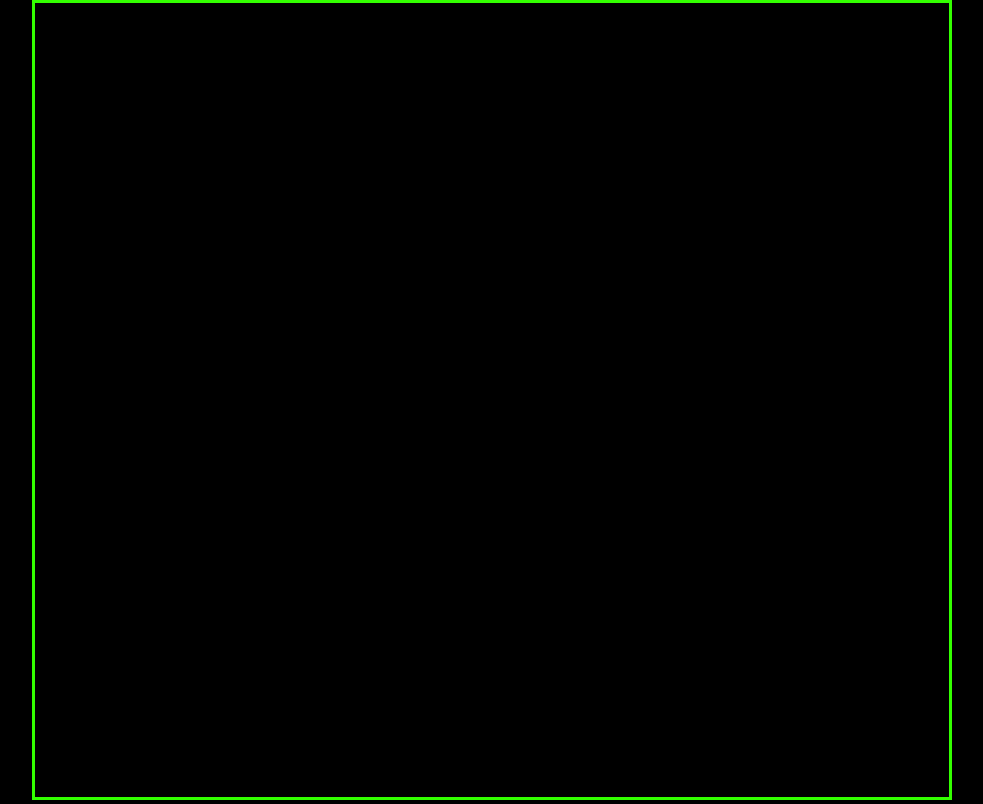
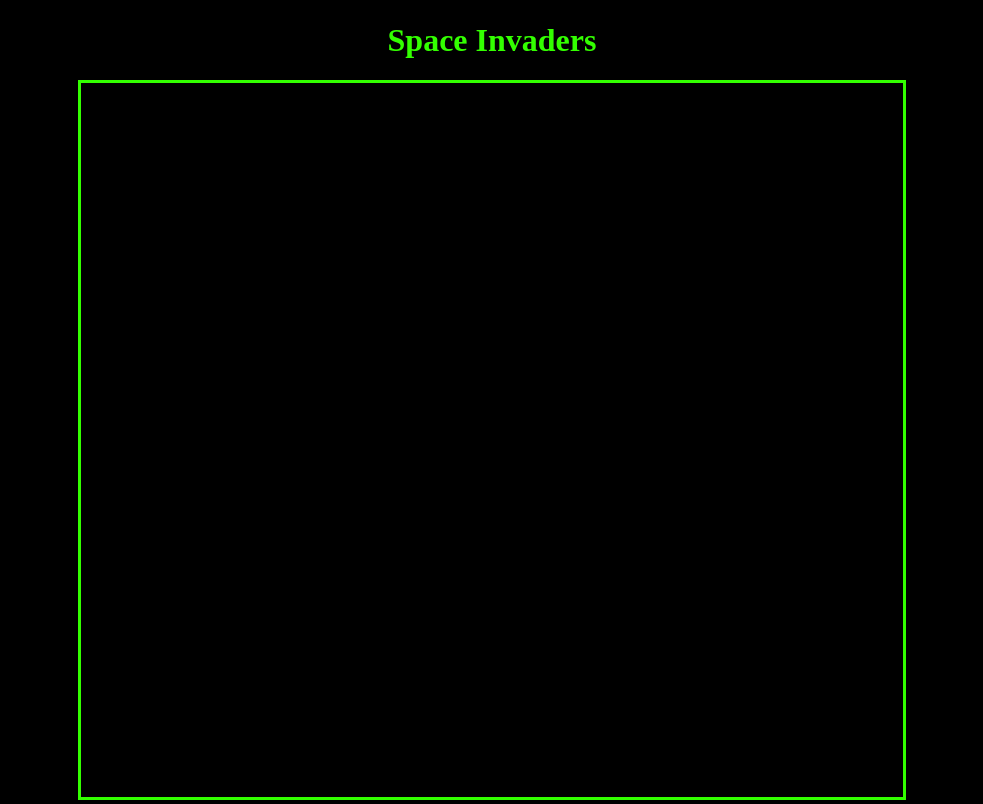
Before and after one commit to ryuhikari/space-invaders-js, a plain HTML site: page index.html in a window 1280 px wide. Shown: the whole page, without its empty margins (148-1131 px from the left). Drawn offline with Linux system fonts and the light colour scheme.

Commit message:
Adapt responsive behaviour to parent div

```diff
--- a/css/style.css
+++ b/css/style.css
@@ -2,13 +2,26 @@
     background-color: #000;
     margin: 0;
     overflow: hidden;
-    text-align: center;
+    height: 100vh;
+}
+
+.title-container {
+	height: 10%;
+	vertical-align: middle;
 }
 
 #game-title {
-    line-height: 10vh;
     margin: 0;
     color: #33FF00;
+    height: 100%;
+    display: flex;
+  	justify-content: center;
+  	align-items: center;
+}
+
+#canvas-container {
+	height: 90%;
+	text-align: center;
 }
 
 #canvas {
--- a/index.html
+++ b/index.html
@@ -7,11 +7,12 @@
 	<link rel="stylesheet" href="css/style.css">
 </head>
 <body>
-    <!--
-    <h1 id="game-title">Space Invaders</h1>
-    -->
-
-	<canvas id="canvas" width="256px" height="224px"></canvas>
+    <div class="title-container">
+    	<h1 id="game-title">Space Invaders</h1>
+    </div>
+    <div id="canvas-container">
+    	<canvas id="canvas" width="256px" height="224px"></canvas>
+    </div>
 
 	<script src="js/main.js"></script>
 </body>
--- a/js/main.js
+++ b/js/main.js
@@ -1,21 +1,22 @@
 var canvas = document.getElementById("canvas");
 var context = canvas.getContext("2d");
+var canvasContainer = document.getElementById("canvas-container");
 
 const canvasWidth = canvas.width;
 const canvasHeight = canvas.height;
 const canvasRatio = canvasWidth / canvasHeight;
 
 function resize() {
-    const vw = window.innerWidth;
-    const vh = window.innerHeight;
-    const vr = vw / vh;
+    const canvasContainerWidth = canvasContainer.offsetWidth;
+    const canvasContainerHeight = canvasContainer.offsetHeight;
+    const canvasContainerRatio = canvasContainerWidth / canvasContainerHeight;
 
-    if (vr >= canvasRatio) {
-        canvas.width = (canvasWidth / canvasHeight) * vh;
-        canvas.height = vh - 6;
+    if (canvasContainerRatio >= canvasRatio) {
+        canvas.width = (canvasWidth / canvasHeight) * canvasContainerHeight;
+        canvas.height = canvasContainerHeight - 6;
     } else {
-        canvas.width = vw - 6;
-        canvas.height = (canvasHeight / canvasWidth) * vw;
+        canvas.width = canvasContainerWidth - 6;
+        canvas.height = (canvasHeight / canvasWidth) * canvasContainerWidth;
     }
 }
 
```
